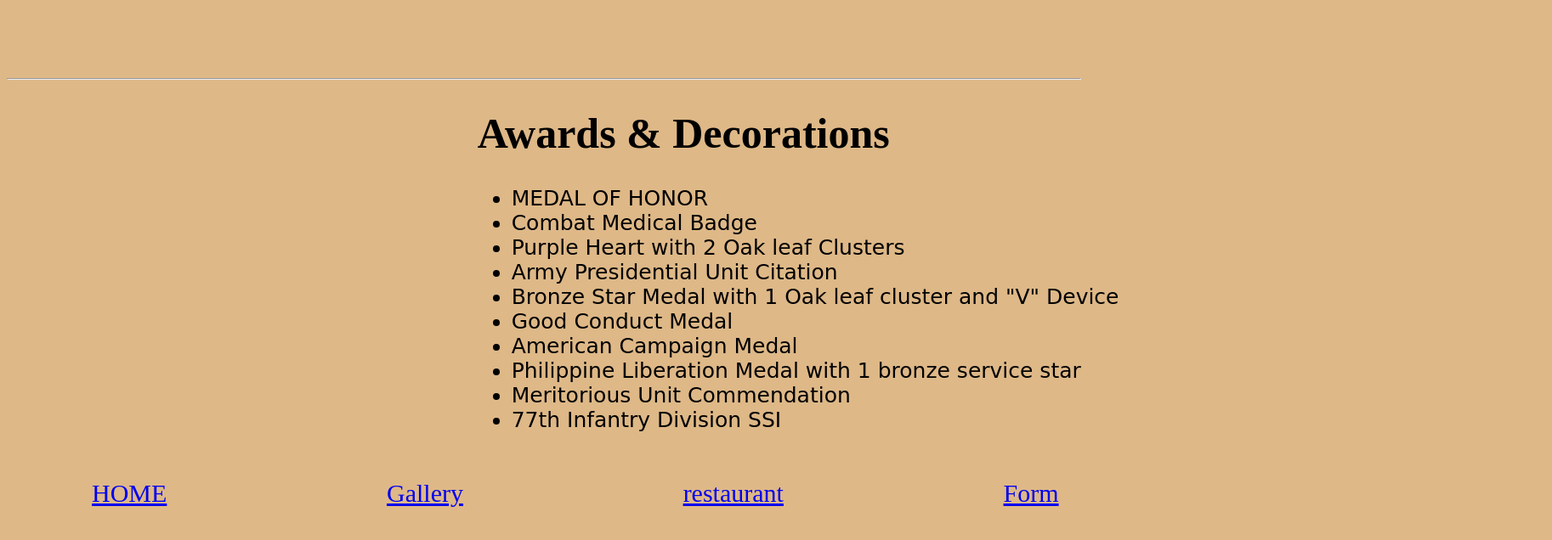
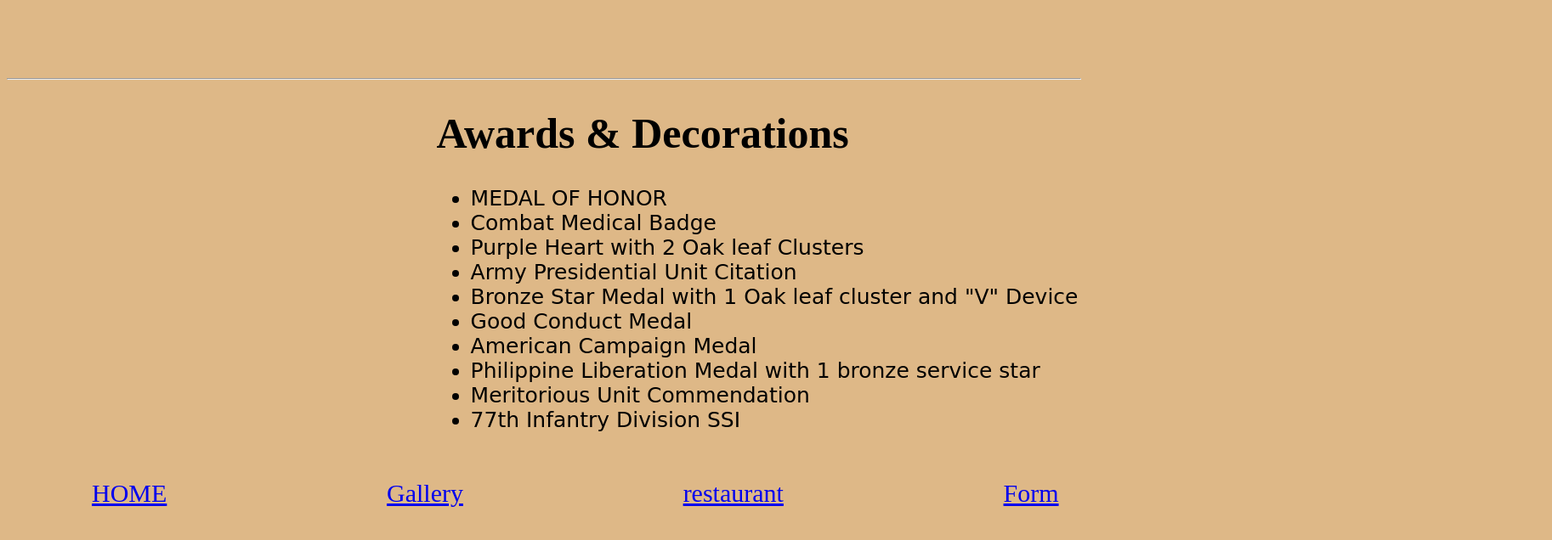
Before and after one commit to allenJames7777/Lluvido--Allen-James, a plain HTML site: page Demopages/Tribute/tribute.html in a window 1280 px wide. Shown: the part 1378-2014 px from the top of the page at 85% size, 1826 px wide, since content can reach past the window. Drawn offline with Linux system fonts and the light colour scheme.

Commit message:
edited.2

```diff
--- a/Demopages/Tribute/tribute.css
+++ b/Demopages/Tribute/tribute.css
@@ -55,12 +55,13 @@ body{
 
  .awards{
    position:relative;
-   left: 43.8%;
+   left: 40%;
    font-size: 25px;
 
   }
   li{
     font-family: 'Courgette', cursive;
+
 
   }
 
```
